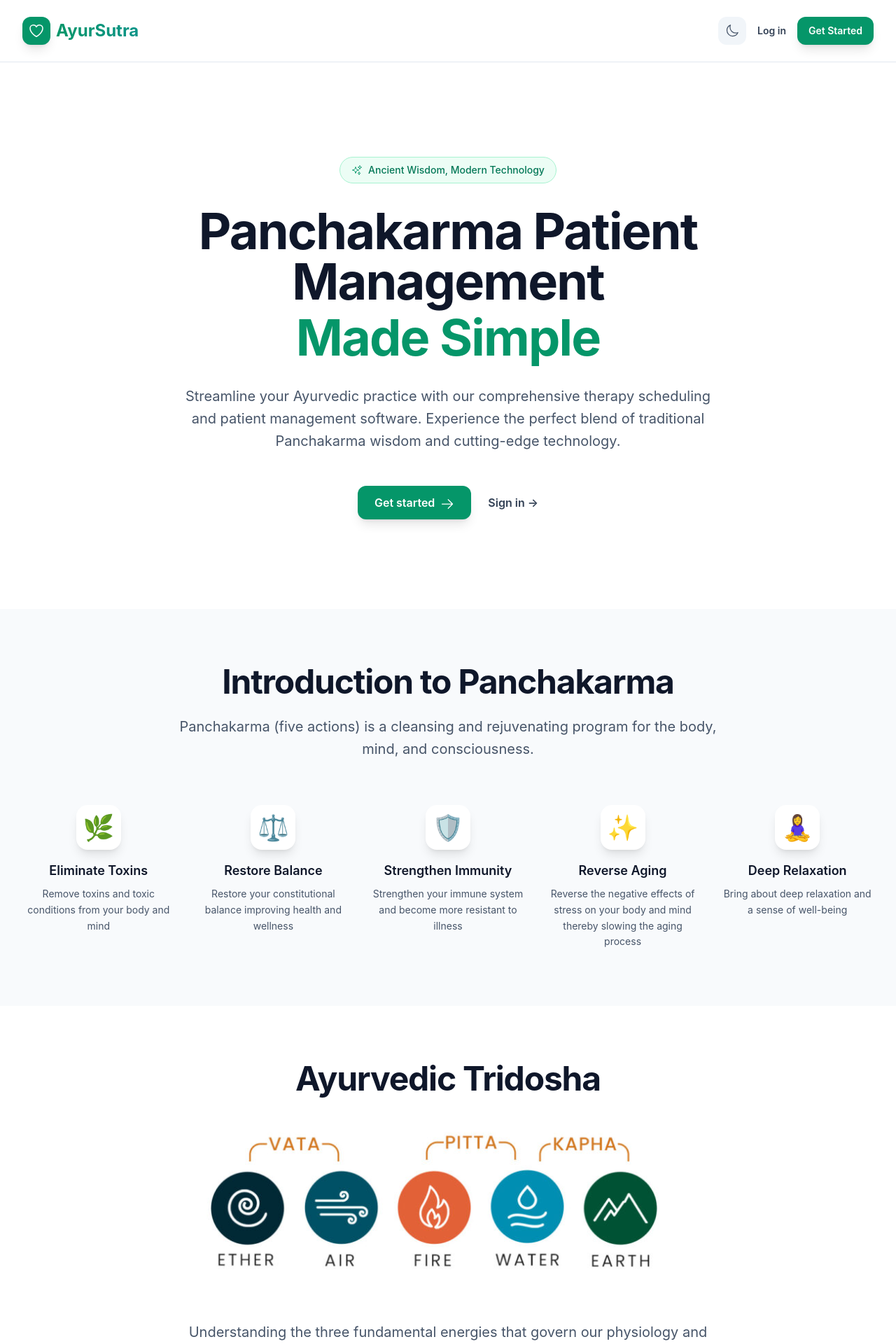
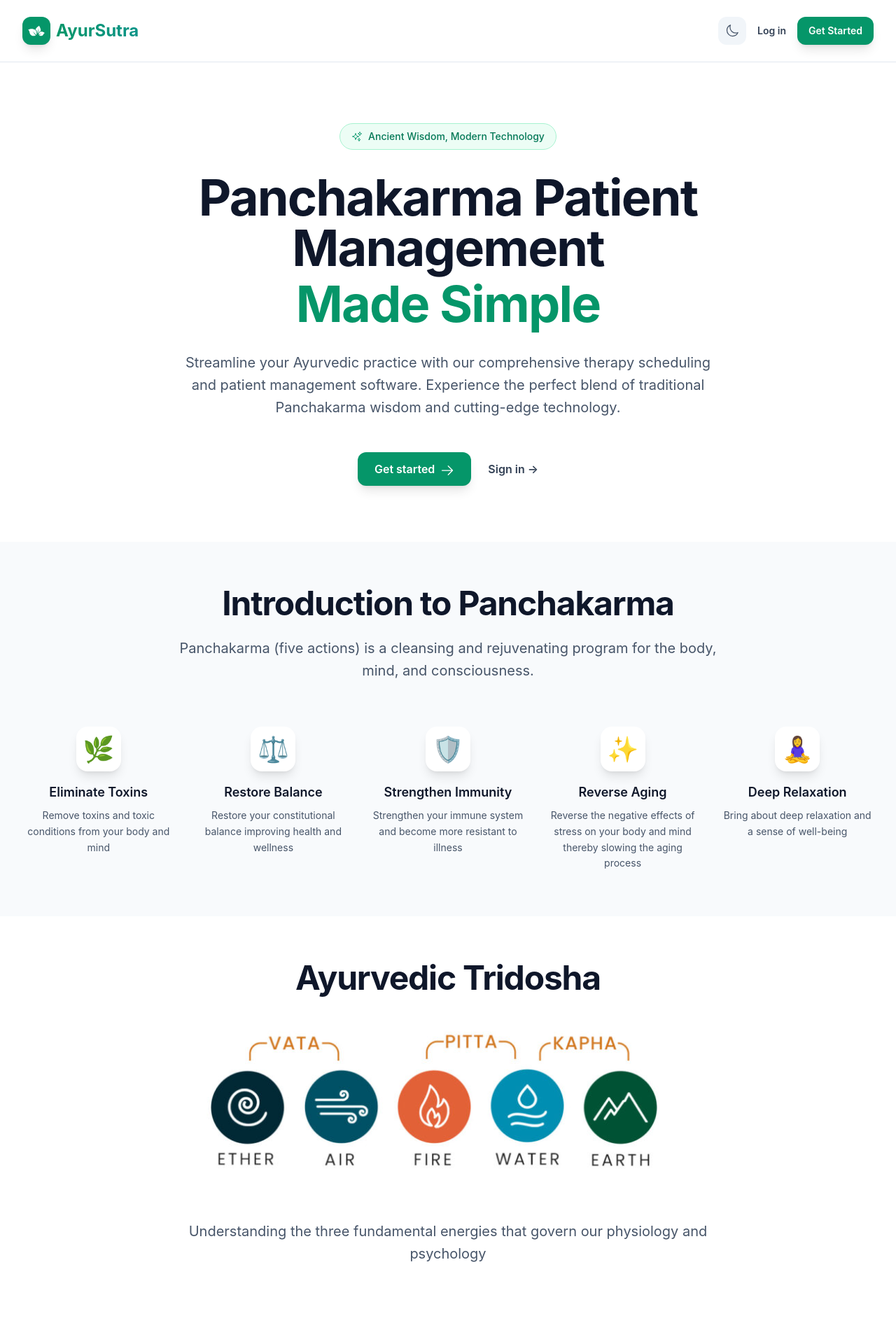
Before and after one commit to suminyol/AyurSutra, a React (Vite) app in the folder ayursutra-frontend/: page / in a window 1280 px wide. Shown: the top 1920 px of the page at 70% size. Built offline with nearby package versions, Linux system fonts and the light colour scheme.

Commit message:
add icons

```diff
--- /dev/null
+++ b/ayursutra-frontend/src/components/icons/LeafIcon.jsx
@@ -0,0 +1,21 @@
+import React from "react";
+
+const LeafIcon = (props) => (
+  <svg
+    xmlns="http://www.w3.org/2000/svg"
+    viewBox="0 0 64 64"
+    {...props}
+  >
+    {/* Entire leaf in white */}
+    <path
+      fill="white"
+      d="M48.432 33.527c-2.306.392-4.122 1.338-5.163 2.408-1.684 1.73-2.501 3.807-2.882 5.589-.721.208-1.505.374-2.338.508 2.623-13.375 2.803-19.777 2.807-20.163L35.435 41.62s-.262-.139-.682-.412c.185-2.884-.16-6.451-2.039-9.851-.813-1.465-2.25-2.995-4.223-4.314 1.334-4.134 5.251-9.06 13.783-14.654 4.263 6.466 7.556 14.874 6.158 21.138z"
+    />
+    <path
+      fill="white"
+      d="M30.869 32.421c-.813-1.465-2.25-2.995-4.223-4.314-5.487-3.666-15.083-5.66-26.646.143 8.38 3.457 3.585 14.288 11.795 20.296 8.205 6.016 17.619 1.316 17.619 1.316s-6.256-8.542-12.283-15.687c3.066 1.558 14.551 14.12 14.551 14.12s1.003-2.513 1.226-6.024c.185-2.883-.16-6.45-2.039-9.85zm18.625 2.954c-2.306.392-4.122 1.338-5.163 2.408-1.684 1.73-2.501 3.807-2.882 5.589-.484 2.257-.276 4.03-.276 4.03s9.164-5.798 11.308-6.246c-4.903 3.387-10.177 7.584-10.177 7.584s4.998 4.473 11.05 2.146c6.054-2.321 4.92-9.777 10.645-10.498-5.253-4.717-10.583-5.678-14.505-5.013z"
+    />
+  </svg>
+);
+
+export default LeafIcon;
--- a/ayursutra-frontend/src/components/layout/AuthLayout.jsx
+++ b/ayursutra-frontend/src/components/layout/AuthLayout.jsx
@@ -1,5 +1,6 @@
 import { Link } from 'react-router-dom';
 import { useTheme } from '../../hooks/useTheme';
+import LeafIcon from '../icons/LeafIcon';
 import { SunIcon, MoonIcon, HeartIcon } from '@heroicons/react/24/outline';
 
 const AuthLayout = ({ children }) => {
@@ -12,7 +13,7 @@ const AuthLayout = ({ children }) => {
         {/* Logo */}
         <Link to="/" className="flex items-center space-x-3 group">
           <div className="w-8 h-8 bg-gradient-to-r from-emerald-600 to-teal-600 rounded-lg flex items-center justify-center shadow-lg group-hover:shadow-xl transition-all duration-200">
-            <HeartIcon className="w-5 h-5 text-white" />
+           <LeafIcon className="w-6 h-6 text-white" />
           </div>
           <span className="text-xl font-bold bg-gradient-to-r from-emerald-600 to-teal-600 bg-clip-text text-transparent">
             AyurSutra
--- a/ayursutra-frontend/src/components/layout/DoctorLayout.jsx
+++ b/ayursutra-frontend/src/components/layout/DoctorLayout.jsx
@@ -1,5 +1,6 @@
 import { Link, useLocation } from 'react-router-dom';
 import { ROUTES } from '../../constants';
+import LeafIcon from '../icons/LeafIcon';
 import {
   HomeIcon,
   UserGroupIcon,
@@ -33,7 +34,7 @@ const DoctorLayout = ({ children }) => {
           <div className="flex items-center flex-shrink-0 px-4">
             <Link to="/" className="flex items-center space-x-2">
               <div className="w-8 h-8 bg-gradient-to-r from-emerald-600 to-teal-600 rounded-lg flex items-center justify-center shadow-lg">
-                <HeartIcon className="w-5 h-5 text-white" />
+               <LeafIcon className="w-6 h-6 text-white" />
               </div>
               <span className="text-xl font-bold bg-gradient-to-r from-emerald-600 to-teal-600 bg-clip-text text-transparent">AyurSutra</span>
             </Link>
--- a/ayursutra-frontend/src/components/layout/Header.jsx
+++ b/ayursutra-frontend/src/components/layout/Header.jsx
@@ -3,6 +3,7 @@ import { Menu, Transition } from '@headlessui/react';
 import { useAppDispatch, useAppSelector } from '../../hooks/redux';
 import { useTheme } from '../../hooks/useTheme';
 import { logoutUser } from '../../store/slices/authSlice';
+import LeafIcon from '../icons/LeafIcon';
 import { ROUTES } from '../../constants';
 import {
   Bars3Icon,
@@ -41,7 +42,7 @@ const Header = ({ onMenuClick, user }) => {
       <div className="flex items-center">
         <Link to="/" className="flex items-center space-x-2">
           <div className="w-10 h-10 bg-emerald-600 rounded-xl flex items-center justify-center shadow-lg">
-            <HeartIcon className="w-6 h-6 text-white" />
+           <LeafIcon className="w-6 h-6 text-white" />
           </div>
           <span className="text-2xl font-bold bg-gradient-to-r from-emerald-600 to-teal-600 bg-clip-text text-transparent">AyurSutra</span>
         </Link>
--- a/ayursutra-frontend/src/components/layout/PatientLayout.jsx
+++ b/ayursutra-frontend/src/components/layout/PatientLayout.jsx
@@ -1,5 +1,6 @@
 import { Link, useLocation } from 'react-router-dom';
 import { ROUTES } from '../../constants';
+import LeafIcon from '../icons/LeafIcon';
 import {
   HomeIcon,
   CalendarDaysIcon,
@@ -33,7 +34,7 @@ const PatientLayout = ({ children }) => {
           <div className="flex items-center flex-shrink-0 px-4">
             <Link to="/" className="flex items-center space-x-2">
               <div className="w-8 h-8 bg-gradient-to-r from-emerald-600 to-teal-600 rounded-lg flex items-center justify-center shadow-lg">
-                <HeartIcon className="w-5 h-5 text-white" />
+                <LeafIcon className="w-6 h-6 text-white" />
               </div>
               <span className="text-xl font-bold bg-gradient-to-r from-emerald-600 to-teal-600 bg-clip-text text-transparent">AyurSutra</span>
             </Link>
--- a/ayursutra-frontend/src/pages/HomePage.jsx
+++ b/ayursutra-frontend/src/pages/HomePage.jsx
@@ -1,12 +1,12 @@
 import { Link } from 'react-router-dom';
 import snehan from "../assets/snehan.png";
+import LeafIcon from '../components/icons/LeafIcon'; // Assuming you create this file
 import svedana from "../assets/svedana.png";
 import tridosha from "../assets/tridosha.png";
 
 import { useTheme } from '../hooks/useTheme';
 import { ROUTES } from '../constants';
 import {
-  HeartIcon,
   SunIcon,
   MoonIcon,
   ArrowRightIcon,
@@ -154,7 +154,7 @@ const purvakarmaSteps = [
           <div className="flex lg:flex-1">
             <Link to="/" className="-m-1.5 p-1.5 flex items-center space-x-2">
               <div className="w-10 h-10 bg-emerald-600 rounded-xl flex items-center justify-center shadow-lg">
-                <HeartIcon className="w-6 h-6 text-white" />
+                <LeafIcon className="w-6 h-6 text-white" />
               </div>
               <span className="text-2xl font-bold bg-gradient-to-r from-emerald-600 to-teal-600 bg-clip-text text-transparent">AyurSutra</span>
             </Link>
@@ -191,8 +191,8 @@ const purvakarmaSteps = [
 
       {/* Hero section */}
       <div className="relative isolate px-6 pt-24 lg:px-8">
-        {/* --- CHANGE 1: Reduced vertical padding here --- */}
-        <div className="mx-auto max-w-4xl py-16 sm:py-24 lg:py-32">
+        {/* --- CHANGE: Reduced vertical padding --- */}
+        <div className="mx-auto max-w-4xl py-12 sm:py-16 lg:py-20">
           <div className="text-center">
             <div className="inline-flex items-center px-4 py-2 rounded-full bg-emerald-50 dark:bg-emerald-900/20 border border-emerald-200 dark:border-emerald-800 mb-8">
               <SparklesIcon className="w-4 h-4 text-emerald-600 mr-2" />
@@ -226,8 +226,8 @@ const purvakarmaSteps = [
       </div>
 
       {/* Panchakarma Introduction */}
-      {/* --- CHANGE 4: Reduced padding --- */}
-      <div className="py-16 sm:py-20 bg-slate-50 dark:bg-slate-800/50">
+      {/* --- CHANGE: Reduced vertical padding --- */}
+      <div className="py-12 sm:py-16 bg-slate-50 dark:bg-slate-800/50">
         <div className="mx-auto max-w-7xl px-6 lg:px-8">
           <div className="mx-auto max-w-3xl text-center mb-16">
             <h2 className="text-4xl font-bold tracking-tight text-slate-900 dark:text-white sm:text-5xl">
@@ -257,8 +257,8 @@ const purvakarmaSteps = [
       </div>
 
       {/* Ayurvedic Tridosha */}
-      {/* --- CHANGE 4: Reduced padding --- */}
-      <div className="py-16 sm:py-20">
+      {/* --- CHANGE: Reduced vertical padding --- */}
+      <div className="py-12 sm:py-16">
         <div className="mx-auto max-w-7xl px-6 lg:px-8">
           <div className="mx-auto max-w-3xl text-center mb-16">
             <h2 className="text-4xl font-bold tracking-tight text-slate-900 dark:text-white sm:text-5xl">
@@ -275,8 +275,8 @@ const purvakarmaSteps = [
       </div>
 
       {/* Purvakarma Section */}
-
-    <div className="py-16 sm:py-20 bg-slate-50 dark:bg-slate-800/50">
+      {/* --- CHANGE: Reduced vertical padding --- */}
+    <div className="py-12 sm:py-16 bg-slate-50 dark:bg-slate-800/50">
       <div className="mx-auto max-w-7xl px-6 lg:px-8">
         <div className="mx-auto max-w-3xl text-center mb-16">
           <h2 className="text-4xl font-bold tracking-tight text-slate-900 dark:text-white sm:text-5xl">
@@ -312,8 +312,8 @@ const purvakarmaSteps = [
     </div>
 
       {/* Features section */}
-      {/* --- CHANGE 4: Reduced padding --- */}
-      <div className="py-16 sm:py-20">
+      {/* --- CHANGE: Reduced vertical padding --- */}
+      <div className="py-12 sm:py-16">
         <div className="mx-auto max-w-7xl px-6 lg:px-8">
           <div className="mx-auto max-w-3xl lg:text-center mb-16">
             <h2 className="text-base font-semibold leading-7 text-emerald-600 uppercase tracking-wide">Everything you need</h2>
@@ -345,8 +345,8 @@ const purvakarmaSteps = [
       </div>
 
       {/* Therapy types section */}
-      {/* --- CHANGE 4: Reduced padding --- */}
-      <div className="bg-slate-50 dark:bg-slate-800/50 py-16 sm:py-20">
+      {/* --- CHANGE: Reduced vertical padding --- */}
+      <div className="bg-slate-50 dark:bg-slate-800/50 py-12 sm:py-16">
         <div className="mx-auto max-w-7xl px-6 lg:px-8">
           <div className="mx-auto max-w-3xl lg:text-center mb-16">
             <h2 className="text-base font-semibold leading-7 text-emerald-600 uppercase tracking-wide">Therapy Types</h2>
@@ -360,7 +360,6 @@ const purvakarmaSteps = [
           <div className="mx-auto mt-16 grid max-w-2xl grid-cols-1 gap-8 lg:mx-0 lg:max-w-none lg:grid-cols-2">
             {therapyTypes.map((therapy) => (
               <div key={therapy.name} className="bg-white dark:bg-slate-800 p-8 rounded-2xl shadow-lg border border-slate-200 dark:border-slate-700 hover:shadow-xl transition-shadow">
-                {/* --- CHANGE 3: Added icon and updated layout --- */}
                 <div className="flex items-start justify-between mb-4">
                   <div className="flex items-center gap-x-4">
                     <div className="w-12 h-12 bg-emerald-100 dark:bg-emerald-900/30 rounded-xl flex items-center justify-center flex-shrink-0">
@@ -389,9 +388,9 @@ const purvakarmaSteps = [
       </div>
 
       {/* CTA section */}
-      {/* --- CHANGE 4: Reduced padding --- */}
+      {/* --- CHANGE: Reduced vertical padding --- */}
       <div className="bg-emerald-600">
-        <div className="px-6 py-20 sm:px-6 sm:py-24 lg:px-8">
+        <div className="px-6 py-16 sm:px-6 sm:py-20 lg:px-8">
           <div className="mx-auto max-w-3xl text-center">
             <h2 className="text-4xl font-bold tracking-tight text-white sm:text-5xl">
               Ready to transform your practice?
@@ -418,8 +417,9 @@ const purvakarmaSteps = [
       </div>
 
       {/* Footer */}
+      {/* --- CHANGE: Reduced vertical padding --- */}
       <footer className="bg-white dark:bg-slate-900 border-t border-slate-200 dark:border-slate-700">
-        <div className="mx-auto max-w-7xl px-6 py-16 md:flex md:items-center md:justify-between lg:px-8">
+        <div className="mx-auto max-w-7xl px-6 py-12 md:flex md:items-center md:justify-between lg:px-8">
           <div className="flex justify-center space-x-6 md:order-2">
             <p className="text-sm leading-5 text-slate-500 dark:text-slate-400">
               &copy; 2024 AyurSutra. All rights reserved. | Traditional Ayurvedic wisdom meets modern healthcare technology.
@@ -428,7 +428,7 @@ const purvakarmaSteps = [
           <div className="mt-8 md:order-1 md:mt-0">
             <div className="flex items-center space-x-3">
               <div className="w-10 h-10 bg-emerald-600 rounded-xl flex items-center justify-center shadow-lg">
-                <HeartIcon className="w-6 h-6 text-white" />
+                <LeafIcon className="w-6 h-6 text-white" />
               </div>
               <span className="text-2xl font-bold bg-gradient-to-r from-emerald-600 to-teal-600 bg-clip-text text-transparent">AyurSutra</span>
             </div>
--- a/ayursutra-frontend/src/pages/auth/LoginPage.jsx
+++ b/ayursutra-frontend/src/pages/auth/LoginPage.jsx
@@ -4,6 +4,7 @@ import { useForm } from 'react-hook-form';
 import { useAppDispatch, useAppSelector } from '../../hooks/redux';
 import { loginUser } from '../../store/slices/authSlice';
 import { ROUTES } from '../../constants';
+import LeafIcon from '../../components/icons/LeafIcon';
 import { EyeIcon, EyeSlashIcon, HeartIcon, SparklesIcon } from '@heroicons/react/24/outline';
 import toast from 'react-hot-toast';
 
@@ -38,7 +39,7 @@ const LoginPage = () => {
         <div className="flex justify-center mb-6">
           <Link to="/" className="flex items-center space-x-3 group">
             <div className="w-10 h-10 bg-gradient-to-r from-emerald-600 to-teal-600 rounded-xl flex items-center justify-center shadow-lg group-hover:shadow-xl transition-all duration-200">
-              <HeartIcon className="w-6 h-6 text-white" />
+              <LeafIcon className="w-6 h-6 text-white" />
             </div>
             <span className="text-2xl font-bold bg-gradient-to-r from-emerald-600 to-teal-600 bg-clip-text text-transparent">
               AyurSutra
--- a/ayursutra-frontend/src/pages/auth/RegisterPage.jsx
+++ b/ayursutra-frontend/src/pages/auth/RegisterPage.jsx
@@ -6,6 +6,7 @@ import { registerUser } from '../../store/slices/authSlice';
 import { ROUTES } from '../../constants';
 import { EyeIcon, EyeSlashIcon, HeartIcon, SparklesIcon } from '@heroicons/react/24/outline';
 import toast from 'react-hot-toast';
+import LeafIcon from '../../components/icons/LeafIcon';
 
 const RegisterPage = () => {
   const [showPassword, setShowPassword] = useState(false);
@@ -66,7 +67,7 @@ const RegisterPage = () => {
         <div className="flex justify-center mb-6">
           <Link to="/" className="flex items-center space-x-3 group">
             <div className="w-10 h-10 bg-gradient-to-r from-emerald-600 to-teal-600 rounded-xl flex items-center justify-center shadow-lg group-hover:shadow-xl transition-all duration-200">
-              <HeartIcon className="w-6 h-6 text-white" />
+              <LeafIcon className="w-6 h-6 text-white" />
             </div>
             <span className="text-2xl font-bold bg-gradient-to-r from-emerald-600 to-teal-600 bg-clip-text text-transparent">
               AyurSutra
```
